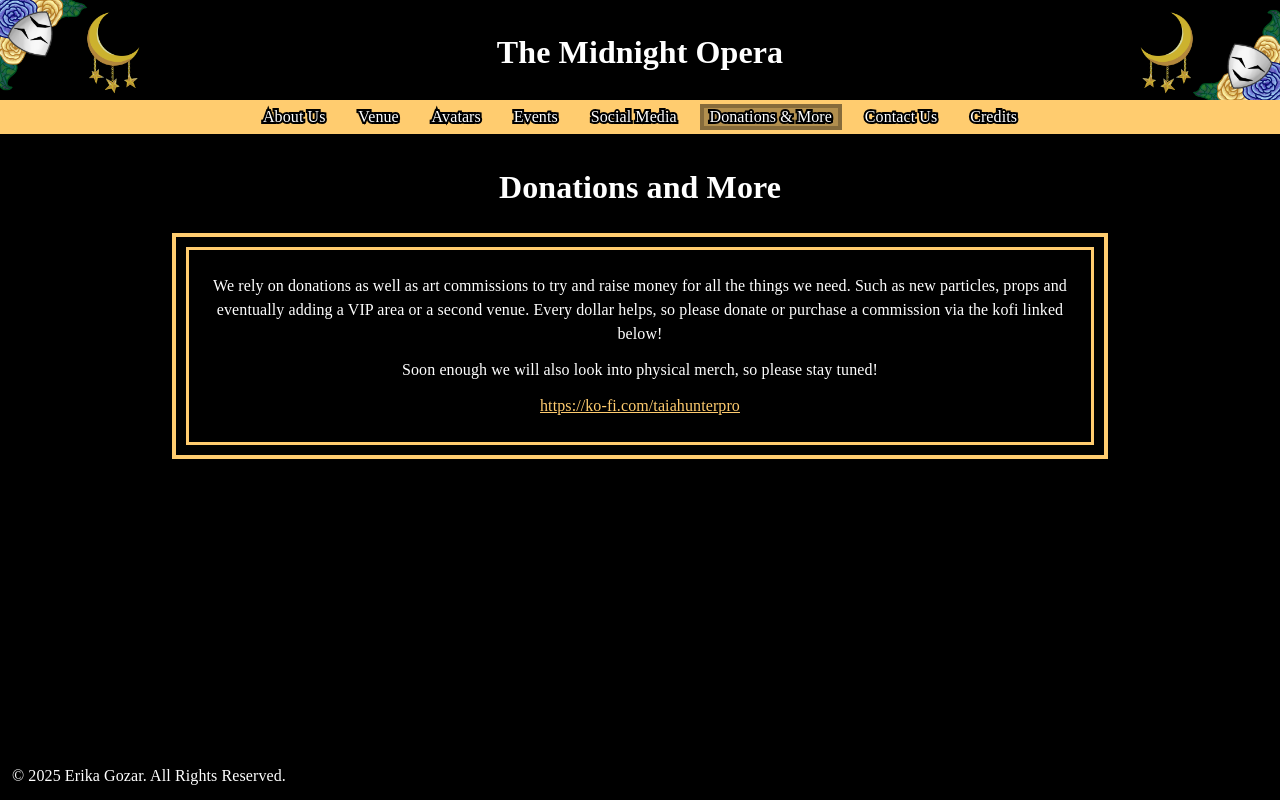
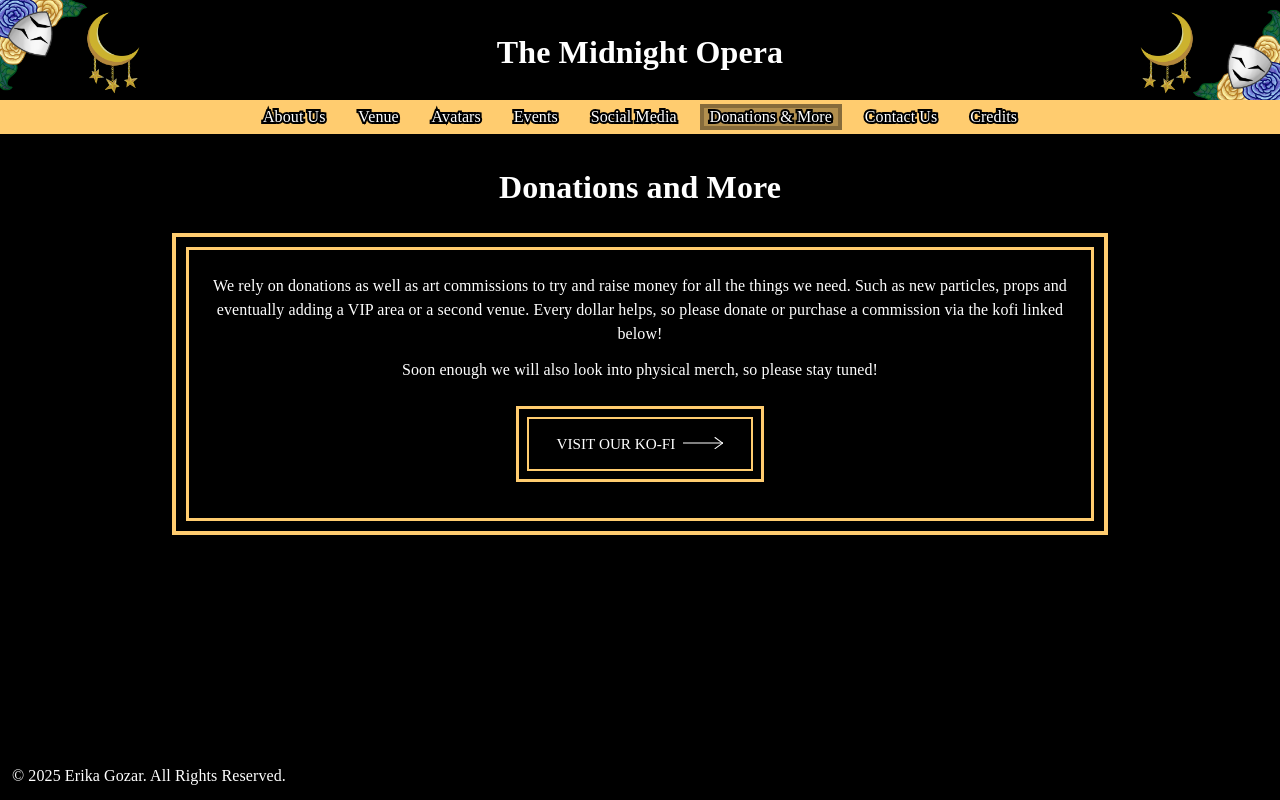
Before and after one commit to TaiaHunter/themidnightopera, a SvelteKit app: page /donations-and-more in a window 1280 px wide. Built offline with nearby package versions, Linux system fonts and the light colour scheme; a web font is replaced by a local one.

Commit message:
Changed donate link to button

```diff
--- a/src/routes/donations-and-more/+page.svelte
+++ b/src/routes/donations-and-more/+page.svelte
@@ -1,4 +1,5 @@
 <script lang="ts">
+	import Button from '$lib/components/Button.svelte';
 	import Column from '$lib/components/Column.svelte';
 	import Columns from '$lib/components/Columns.svelte';
 	import SingleImage from '$lib/components/SingleImage.svelte';
@@ -14,6 +15,6 @@
 	</p>
 	<p>Soon enough we will also look into physical merch, so please stay tuned!</p>
 	<p>
-		<a href="https://ko-fi.com/taiahunterpro" target="_blank">https://ko-fi.com/taiahunterpro</a>
+		<Button link="https://ko-fi.com/taiahunterpro" newTab>Visit Our Ko-fi</Button>
 	</p>
 </TextBox>
```
